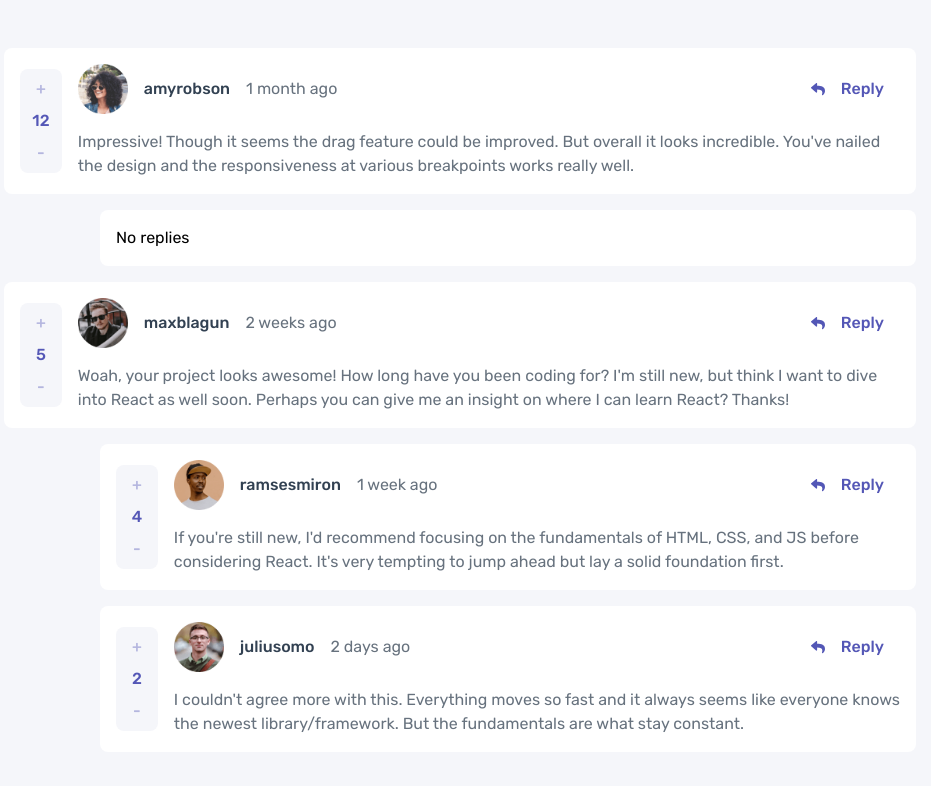
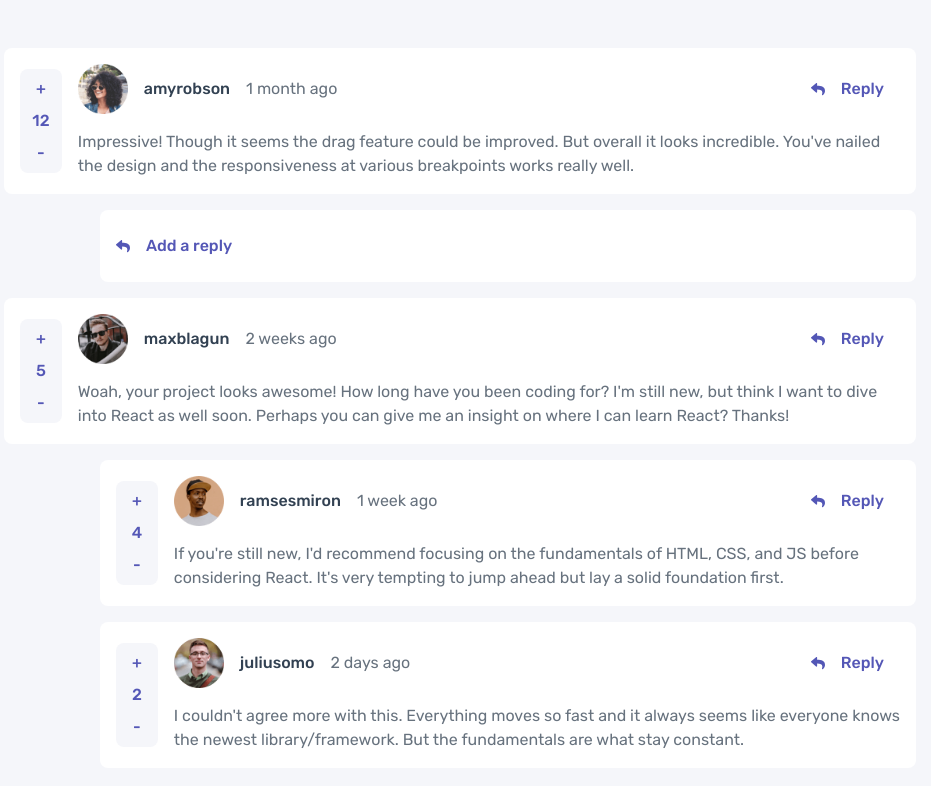
Before and after one commit to jadetrue/interactive-comments-section, a React (Vite) app: page / in a window 1280 px wide. Shown: the top 786 px of the page, without its empty margins (180-1111 px from the left). Built offline with nearby package versions, Linux system fonts and the light colour scheme.

Commit message:
fix button styling and add button to no replies thread

```diff
--- a/src/components/Button.tsx
+++ b/src/components/Button.tsx
@@ -22,13 +22,13 @@ export const Button: React.FC<ButtonProps> = ({
         return "text-secondary-500";
       }
       case "success": {
-        return "bg-primary-400 uppercase";
+        return "bg-primary-400 text-light-100 uppercase";
       }
       case "neutral": {
         return "text-primary-400";
       }
       default: {
-        return "bg-primary-400 text-primary-400 opacity-40";
+        return "text-primary-400";
       }
     }
   };
@@ -53,7 +53,7 @@ export const Button: React.FC<ButtonProps> = ({
   return (
     <div className="flex flex-row items-center hover:opacity-40 h-fit self-center rounded-lg">
       {icon && iconType(icon)}
-      <button className={`py-2 px-4 h-fit flex gap-2 self-center items-center font-medium text-center rounded-lg ${buttonState(type)} bg-transparent border-none cursor-pointer hover:opacity-100`} onClick={onClick}>
+      <button className={`py-2 px-4 h-fit flex gap-2 self-center items-center font-medium text-center rounded-lg ${buttonState(type)} border-none cursor-pointer hover:opacity-100`} onClick={onClick}>
         {name}
       </button>
     </div>
--- a/src/components/CommentsList.tsx
+++ b/src/components/CommentsList.tsx
@@ -1,6 +1,7 @@
 import React from "react";
 import { Data } from "../types";
 import Comment from "./Comment";
+import { Button } from "./Button";
 
 export const CommentsList: React.FC<Data> = ({ comments }) => {
 
@@ -38,7 +39,7 @@ export const CommentsList: React.FC<Data> = ({ comments }) => {
                   })}
                 </div>
               ) : (
-                <div className="transform duration-300 flex p-4 bg-light-100 rounded-lg mt-4 ml-14 md:ml-24">No replies</div>
+                <div className="transform duration-300 flex p-4 bg-light-100 rounded-lg mt-4 ml-14 md:ml-24"><Button name="Add a reply" icon="reply" onClick={() => console.log("add a reply")} /></div>
               )}
             </>
           </div>
```
